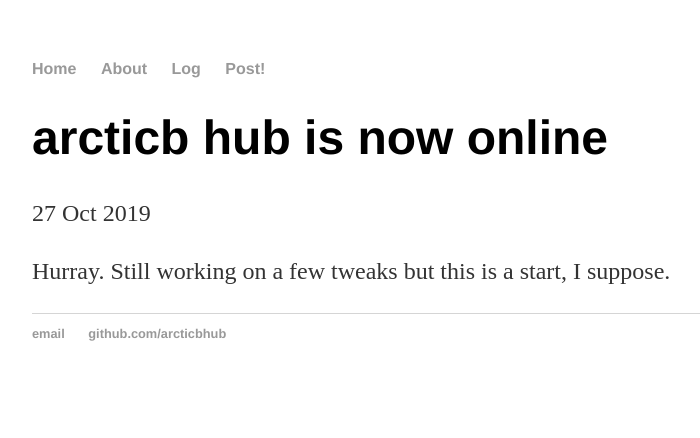
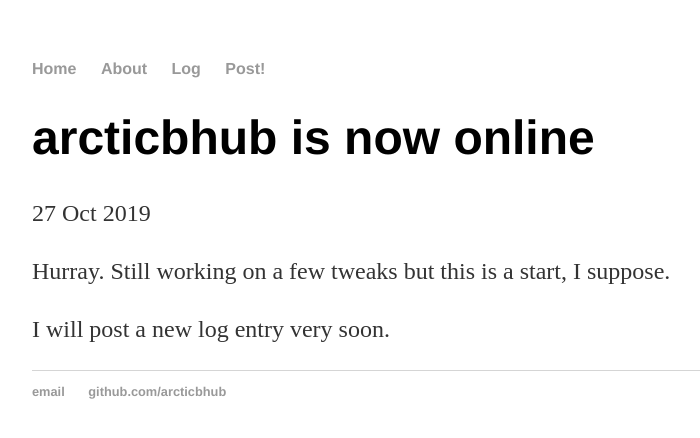
Before and after one commit to arcticbhub/arcticbhub.github.io, a Jekyll site: the page built from _posts/2019-10-27-arcticbhub-online.md, in a window 1280 px wide. Shown: the top 438 px of the page, without its empty margins (160-860 px from the left). Built offline with Jekyll 4.4.1, drawn with Linux system fonts in a browser that asks for light colours.

Commit message:
Update 2019-10-27-arcticbhub-online.md

```diff
--- a/_posts/2019-10-27-arcticbhub-online.md
+++ b/_posts/2019-10-27-arcticbhub-online.md
@@ -1,7 +1,9 @@
 ---
 layout: post
-title: "arcticb hub is now online"
+title: "arcticbhub is now online"
 date: 2019-10-27
 ---
 
 Hurray. Still working on a few tweaks but this is a start, I suppose.
+
+I will post a new log entry very soon.
```
